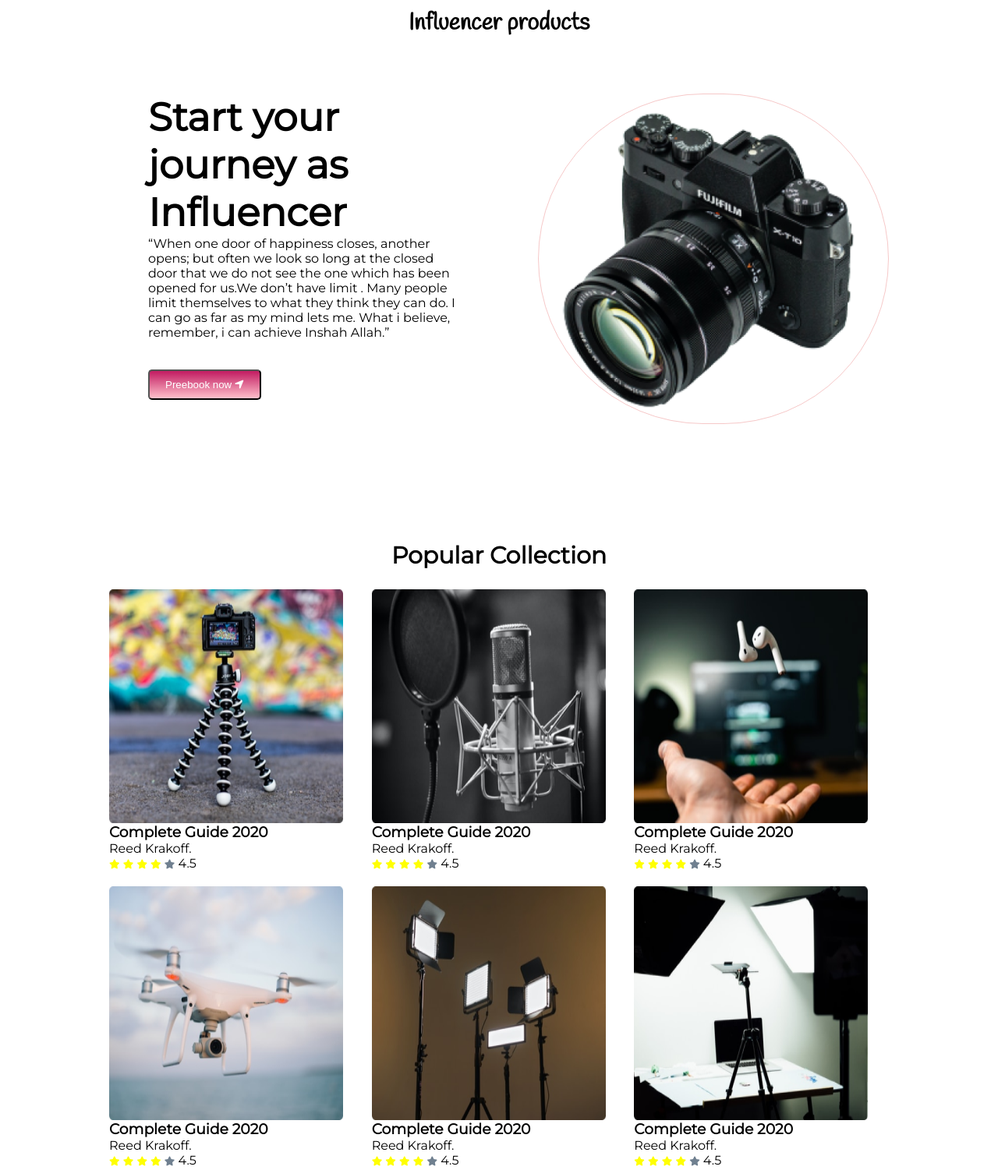
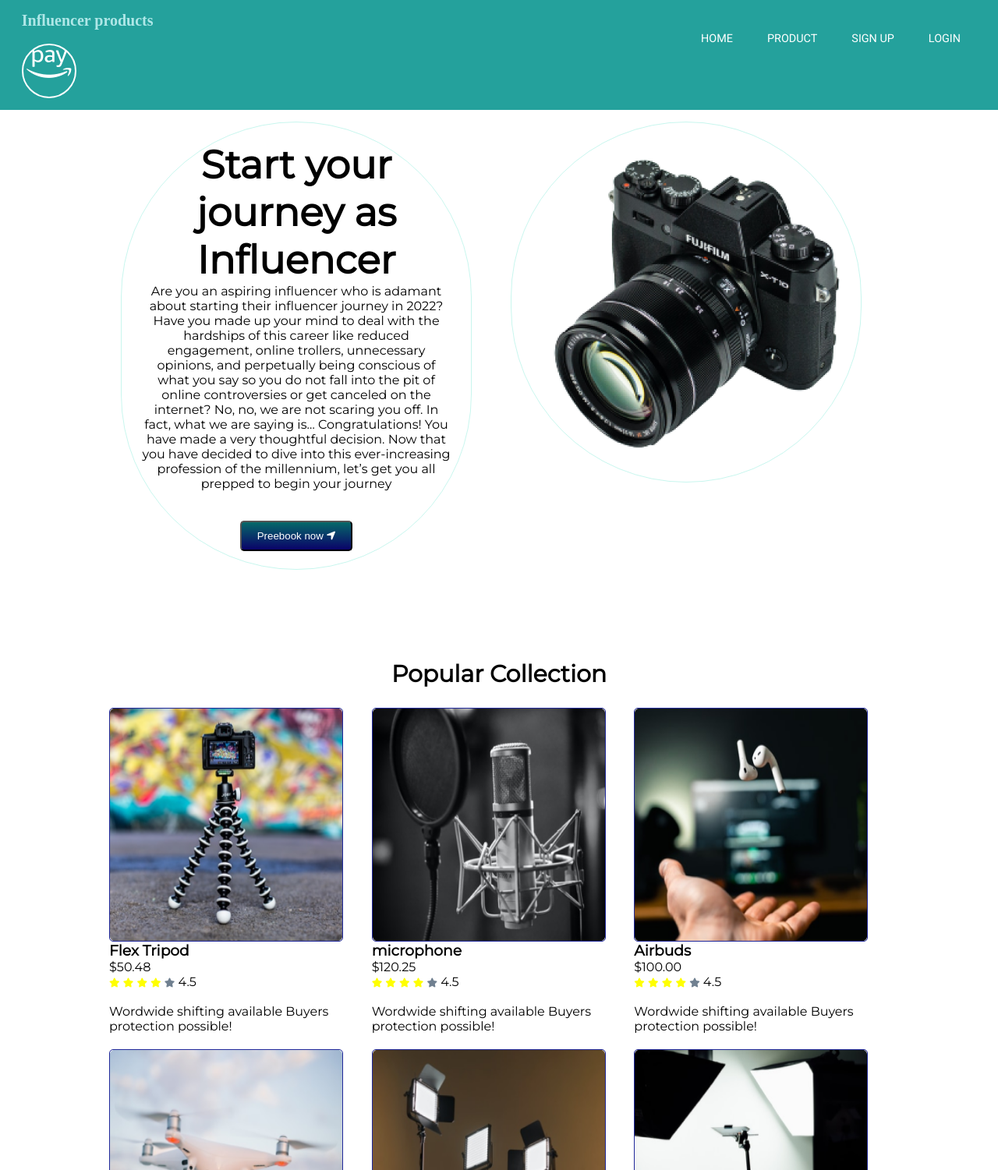
Before and after one commit to Shahrearmahmud/New-assignment-2, a plain HTML site: page index.html in a window 1280 px wide. Shown: the top 1501 px of the page at 78% size. Drawn offline with Linux system fonts and the light colour scheme.

Commit message:
Final project

```diff
--- a/index.html
+++ b/index.html
@@ -22,7 +22,40 @@
     <!--header start-->
 
     <header>
+
+
+
+        <div class="row">
+            <div class="col-l-4">
                 <h1>Influencer products</h1>
+                <br>
+                <div class="logo-div">
+                    <a href="#"></a>
+                    <i class=" logo fab fa-amazon-pay fa-3x"></i>
+                </div>
+            </div>
+            <div class="col-l-8">
+                <nav>
+                    <ul>
+                        <li>
+                            <a href="#"> Home</a>
+                        </li>
+                        <li>
+                            <a href="#">product</a>
+                        </li>
+                        <li>
+                            <a href="#"> Sign up</a>
+                        </li>
+                        <li>
+                            <a href="#"> Login</a>
+                        </li>
+
+                    </ul>
+
+                </nav>
+
+            </div>
+        </div>
 
     </header>
 
@@ -31,39 +64,52 @@
 
     <!--main start-->
     <div class="container">
+        <section class="fle-c">
+            <div class="row">
 
-        <section class=" fle-c">
+
+                <div class="col-l-6">
                     <div class="one">
                         <h2>Start your journey as <br> Influencer</h2>
 
 
-                <p>“When one door of happiness closes, another opens; but often we look so long at the closed
-                    door
-                    that we
-                    do
-                    not see the one which has been opened for us.We don’t have limit . Many people limit
-                    themselves
-                    to what
-                    they
-                    think they can do. I can go as far as my mind lets me. What i believe, remember, i can
-                    achieve
-                    Inshah
-                    Allah.” </p>
+                        <p>Are you an aspiring influencer who is adamant about starting their influencer journey in
+                            2022? Have you made up your mind to deal with the hardships of this career like reduced
+                            engagement, online trollers, unnecessary opinions, and perpetually being conscious of what
+                            you say so you do not fall into the pit of online controversies or get canceled on the
+                            internet? No, no, we are not scaring you off. In fact, what we are saying is…
+                            Congratulations! You have made a very thoughtful decision. Now that you have decided to dive
+                            into this ever-increasing profession of the millennium, let’s get you all prepped to begin
+                            your journey </p>
                         <br> <br>
                         <div>
                             <button class="btn"> Preebook now
                                 <i class="fas fa-location-arrow"></i>
                             </button>
 
+                        </div>
+
+
+
 
                     </div>
 
 
                 </div>
+                <div class="col-l-6">
                     <div class="one">
                         <img src="images/main-camera.png">
                     </div>
+
+                </div>
+
+
+            </div>
+
         </section>
+
+
+
         <section class="container-2">
 
 
@@ -80,8 +126,160 @@
 
                     </div>
                     <div class="product-detail">
-                        <h3 class="product-title">Complete Guide 2020</h3>
-                        <p class="product-author">Reed Krakoff.</p>
+                        <h3 class="product-title">Flex Tripod</h3>
+                        <p class="product-price">$50.48</p>
+                        <div class="product-info">
+                            <div>
+                                <i class="fas fa-star filled"></i>
+                                <i class="fas fa-star filled"></i>
+                                <i class="fas fa-star filled"></i>
+                                <i class="fas fa-star filled"></i>
+                                <i class="fas fa-star empty"></i>
+                                <span>4.5</span>
+
+                            </div>
+
+
+
+                        </div>
+                        <br>
+                        <p>Wordwide shifting
+                            available
+
+                            Buyers protection possible!</p>
+
+
+                    </div>
+
+                </div>
+
+                <div class="product">
+                    <div class="product-banner">
+                        <img src="images/mic.png" alt="">
+
+                    </div>
+                    <div class="product-detail">
+                        <h3 class="product-title">microphone</h3>
+                        <p class="product-price">$120.25</p>
+                        <div class="product-info">
+                            <div>
+                                <i class="fas fa-star filled"></i>
+                                <i class="fas fa-star filled"></i>
+                                <i class="fas fa-star filled"></i>
+                                <i class="fas fa-star filled"></i>
+                                <i class="fas fa-star empty"></i>
+                                <span>4.5</span>
+
+                            </div>
+
+
+
+                        </div>
+                        <br>
+                        <p>Wordwide shifting
+                            available
+
+                            Buyers protection possible!</p>
+                    </div>
+
+                </div>
+
+                <div class="product">
+                    <div class="product-banner">
+                        <img src="images/airpod.png" alt="">
+
+                    </div>
+                    <div class="product-detail">
+                        <h3 class="product-title">Airbuds</h3>
+                        <p class="product-price">$100.00</p>
+                        <div class="product-info">
+                            <div>
+                                <i class="fas fa-star filled"></i>
+                                <i class="fas fa-star filled"></i>
+                                <i class="fas fa-star filled"></i>
+                                <i class="fas fa-star filled"></i>
+                                <i class="fas fa-star empty"></i>
+                                <span>4.5</span>
+
+                            </div>
+
+
+                        </div>
+                        <br>
+                        <p>Wordwide shifting
+                            available
+
+                            Buyers protection possible!</p>
+                    </div>
+
+                </div>
+
+                <div class="product">
+                    <div class="product-banner">
+                        <img src="images/drone.png" alt="">
+
+                    </div>
+                    <div class=" product-detail">
+                        <h3 class="product-title">Drone</h3>
+                        <p class="product-price">$980.25</p>
+                        <div class="product-info">
+                            <div>
+                                <i class="fas fa-star filled"></i>
+                                <i class="fas fa-star filled"></i>
+                                <i class="fas fa-star filled"></i>
+                                <i class="fas fa-star filled"></i>
+                                <i class="fas fa-star empty"></i>
+                                <span>4.5</span>
+
+                            </div>
+
+
+                        </div>
+                        <br>
+                        <p>Wordwide shifting
+                            available
+
+                            Buyers protection possible!</p>
+                    </div>
+
+                </div>
+                <div class="product">
+                    <div class="product-banner">
+                        <img src="images/lights.png" alt="">
+
+                    </div>
+                    <div class="product-detail">
+                        <h3 class="product-title">Light Setup</h3>
+                        <p class="product-price">$1200.00</p>
+                        <div class="product-info">
+                            <div>
+                                <i class="fas fa-star filled"></i>
+                                <i class="fas fa-star filled"></i>
+                                <i class="fas fa-star filled"></i>
+                                <i class="fas fa-star filled"></i>
+                                <i class="fas fa-star empty"></i>
+                                <span>4.5</span>
+
+                            </div>
+
+
+                        </div>
+                        <br>
+                        <p>Wordwide shifting
+                            available
+
+                            Buyers protection possible!</p>
+                    </div>
+
+                </div>
+                <div class="product">
+                    <div class="product-banner">
+                        <img src="images/setup.png" alt="">
+
+                    </div>
+                    <div class="product-detail">
+                        <h3 class="product-title">Photoshoot set</h3>
+                        <p class="product-price">$820.40</p>
                         <div class="product-info">
                             <div>
                                 <i class="fas fa-star filled"></i>
@@ -96,17 +294,52 @@
 
                         </div>
                     </div>
+                    <br>
+                    <p>Wordwide shifting
+                        available
+
+                        Buyers protection possible!</p>
 
                 </div>
 
                 <div class="product">
                     <div class="product-banner">
-                        <img src="images/mic.png" alt="">
+                        <img src="images/camera.png" alt="">
 
                     </div>
                     <div class="product-detail">
-                        <h3 class="product-title">Complete Guide 2020</h3>
-                        <p class="product-author">Reed Krakoff.</p>
+                        <h3 class="product-title">Vlogging Camera</h3>
+                        <p class="product-price">$50.48</p>
+                        <div class="product-info">
+                            <div>
+                                <i class="fas fa-star filled"></i>
+                                <i class="fas fa-star filled"></i>
+                                <i class="fas fa-star filled"></i>
+                                <i class="fas fa-star filled"></i>
+                                <i class="fas fa-star empty"></i>
+                                <span>4.5</span>
+
+                            </div>
+
+
+                        </div>
+
+                    </div>
+                    <br>
+                    <p>Wordwide shifting
+                        available
+
+                        Buyers protection possible!</p>
+
+                </div>
+                <div class="product">
+                    <div class="product-banner">
+                        <img src="images/single-light.png" alt="">
+
+                    </div>
+                    <div class="product-detail">
+                        <h3 class="product-title">Green Screen</h3>
+                        <p class="product-price">$120.25</p>
                         <div class="product-info">
                             <div>
                                 <i class="fas fa-star filled"></i>
@@ -121,17 +354,21 @@
 
                         </div>
                     </div>
+                    <br>
+                    <p>Wordwide shifting
+                        available
+
+                        Buyers protection possible!</p>
 
                 </div>
-
                 <div class="product">
                     <div class="product-banner">
-                        <img src="images/airpod.png" alt="">
+                        <img src="images/action.png" alt="">
 
                     </div>
                     <div class="product-detail">
-                        <h3 class="product-title">Complete Guide 2020</h3>
-                        <p class="product-author">Reed Krakoff.</p>
+                        <h3 class="product-title">Action Camera</h3>
+                        <p class="product-price">$100.00</p>
                         <div class="product-info">
                             <div>
                                 <i class="fas fa-star filled"></i>
@@ -146,152 +383,11 @@
 
                         </div>
                     </div>
+                    <br>
+                    <p>Wordwide shifting
+                        available
 
-                </div>
-
-                <div class="product">
-                    <div class="product-banner">
-                        <img src="images/drone.png" alt="">
-
-                    </div>
-                    <div class=" product-detail">
-                        <h3 class="product-title">Complete Guide 2020</h3>
-                        <p class="product-author">Reed Krakoff.</p>
-                        <div class="product-info">
-                            <div>
-                                <i class="fas fa-star filled"></i>
-                                <i class="fas fa-star filled"></i>
-                                <i class="fas fa-star filled"></i>
-                                <i class="fas fa-star filled"></i>
-                                <i class="fas fa-star empty"></i>
-                                <span>4.5</span>
-
-                            </div>
-
-
-                        </div>
-                    </div>
-
-                </div>
-                <div class="product">
-                    <div class="product-banner">
-                        <img src="images/lights.png" alt="">
-
-                    </div>
-                    <div class="product-detail">
-                        <h3 class="product-title">Complete Guide 2020</h3>
-                        <p class="product-author">Reed Krakoff.</p>
-                        <div class="product-info">
-                            <div>
-                                <i class="fas fa-star filled"></i>
-                                <i class="fas fa-star filled"></i>
-                                <i class="fas fa-star filled"></i>
-                                <i class="fas fa-star filled"></i>
-                                <i class="fas fa-star empty"></i>
-                                <span>4.5</span>
-
-                            </div>
-
-
-                        </div>
-                    </div>
-
-                </div>
-                <div class="product">
-                    <div class="product-banner">
-                        <img src="images/setup.png" alt="">
-
-                    </div>
-                    <div class="product-detail">
-                        <h3 class="product-title">Complete Guide 2020</h3>
-                        <p class="product-author">Reed Krakoff.</p>
-                        <div class="product-info">
-                            <div>
-                                <i class="fas fa-star filled"></i>
-                                <i class="fas fa-star filled"></i>
-                                <i class="fas fa-star filled"></i>
-                                <i class="fas fa-star filled"></i>
-                                <i class="fas fa-star empty"></i>
-                                <span>4.5</span>
-
-                            </div>
-
-
-                        </div>
-                    </div>
-
-                </div>
-
-                <div class="product">
-                    <div class="product-banner">
-                        <img src="images/camera.png" alt="">
-
-                    </div>
-                    <div class="product-detail">
-                        <h3 class="product-title">Complete Guide 2020</h3>
-                        <p class="product-author">Reed Krakoff.</p>
-                        <div class="product-info">
-                            <div>
-                                <i class="fas fa-star filled"></i>
-                                <i class="fas fa-star filled"></i>
-                                <i class="fas fa-star filled"></i>
-                                <i class="fas fa-star filled"></i>
-                                <i class="fas fa-star empty"></i>
-                                <span>4.5</span>
-
-                            </div>
-
-
-                        </div>
-                    </div>
-
-                </div>
-                <div class="product">
-                    <div class="product-banner">
-                        <img src="images/single-light.png" alt="">
-
-                    </div>
-                    <div class="product-detail">
-                        <h3 class="product-title">Complete Guide 2020</h3>
-                        <p class="product-author">Reed Krakoff.</p>
-                        <div class="product-info">
-                            <div>
-                                <i class="fas fa-star filled"></i>
-                                <i class="fas fa-star filled"></i>
-                                <i class="fas fa-star filled"></i>
-                                <i class="fas fa-star filled"></i>
-                                <i class="fas fa-star empty"></i>
-                                <span>4.5</span>
-
-                            </div>
-
-
-                        </div>
-                    </div>
-
-                </div>
-                <div class="product">
-                    <div class="product-banner">
-                        <img src="images/action.png" alt="">
-
-                    </div>
-                    <div class="product-detail">
-                        <h3 class="product-title">Complete Guide 2020</h3>
-                        <p class="product-author">Reed Krakoff.</p>
-                        <div class="product-info">
-                            <div>
-                                <i class="fas fa-star filled"></i>
-                                <i class="fas fa-star filled"></i>
-                                <i class="fas fa-star filled"></i>
-                                <i class="fas fa-star filled"></i>
-                                <i class="fas fa-star empty"></i>
-                                <span>4.5</span>
-
-                            </div>
-
-
-                        </div>
-                    </div>
+                        Buyers protection possible!</p>
 
                 </div>
 
@@ -325,7 +421,7 @@
                             Bashundhara,Dhaka
                         </address><br>
                         <div>
-                            <h5>Phone:</h5>
+                            <h5>Phcol-l-6:</h5>
                             <p>016250094896</p> <br>
                         </div>
                         <div>
--- a/style.css
+++ b/style.css
@@ -9,13 +9,68 @@ html{
 }
 /*header start*/
 h1{
-    font-size: 30px;
+    font-size: 20px;
     font-weight: bold;
-    color: black;
+    color: rgb(175, 231, 231);
+
+
+
+}
+
+.row{
+    width: 100%;
+    text-decoration: none;
+}
+.row::after{
+    clear: both;
+    content: '';
+    display: block;
+}
+
+
+[class*="col-"]{
+    float: left;
+    padding: 15px;
+}
+
+[class*="col-"]{
+    width: 100%;
+}
+/* header start */
+header{
+    background-color:#24a19c ;
+    padding: 0% 1%;
     text-align: center;
-    font-family: 'Handlee', cursive;
-    margin-bottom: 20px;
-    margin-top: 10px;
+}
+.logo{
+    width: 70px;
+    height: 70px;
+    line-height: 70px;
+    text-align: center;
+    color: white;
+    border-radius: 50%;
+    border: 2px solid white;
+}
+nav ul li{
+    display: block;
+
+}
+nav ul li a{
+    display: block;
+    text-decoration: none;
+    color: white;
+    line-height: 70px;
+    padding: 0 20px;
+   text-transform: uppercase;
+   font-size: 0.9rem;
+   font-family: 'Roboto', sans-serif;
+   transform: .4s;
+
+
+}
+nav ul li a:hover{
+    border-radius: 10px;
+    background-color: rgb(0, 0, 0,0.4);
 }
 /*header End*/
 /*Main start*/
@@ -55,15 +110,15 @@ h2{
 
 
 }
-.one img{
+.one{
     width: 450px;
-    border: 1px solid rgba(236, 141, 141, 0.479);
+    border: 1px solid rgba(141, 236, 220, 0.479);
     border-radius: 360px;
 }
 .btn{
     text-decoration: none;
 
-    background-image: linear-gradient(rgb(194, 27, 97),pink);
+    background-image: linear-gradient(rgb(6, 105, 105),rgb(10, 3, 105));
 
     padding:10px 20px;
 
@@ -80,12 +135,19 @@ h2{
     display: grid;
     grid-template-columns: repeat(3,1fr);
     grid-column-gap:10px ;
-    grid-row-gap:20px
+    grid-row-gap:20px;
+    margin-bottom: 20px;
+
+
 }
 .product .product-banner img{
     width: 300px;
     height: 300px;
     transition: .5s;
+    border:1px solid rgb(33, 41, 155);
+    border-radius: 5px;
+
+
 
 }
 .product .product-banner img:hover{
@@ -249,7 +311,29 @@ footer p{
 
 /* large device*/
 @media only screen and (min-width: 992px) {
+    .logo-div{
+        text-align: left;
+    }
+    h1{
+        text-align: left;
+    }
+    nav ul{
+        text-align: right;
+    }
+    nav ul li{
+        display: inline-block;
+    }
+    nav ul li a{
+        display: inline-block;
+        transition: .4s;
+    }
+    nav ul li a:hover{
+        background-color: transparent;
+        transform: scale(1.2);
+        text-decoration: underline;
+        border-radius: 0;
 
+    }
     .col-l-1 {width: 8.33%;}
     .col-l-2 {width: 16.66%;}
     .col-l-3 {width: 25%;}
```
Lines whose indentation alone changed are shown as unchanged.
